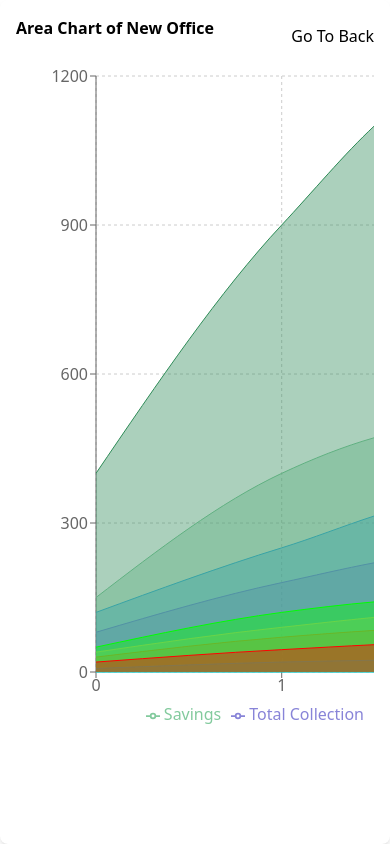
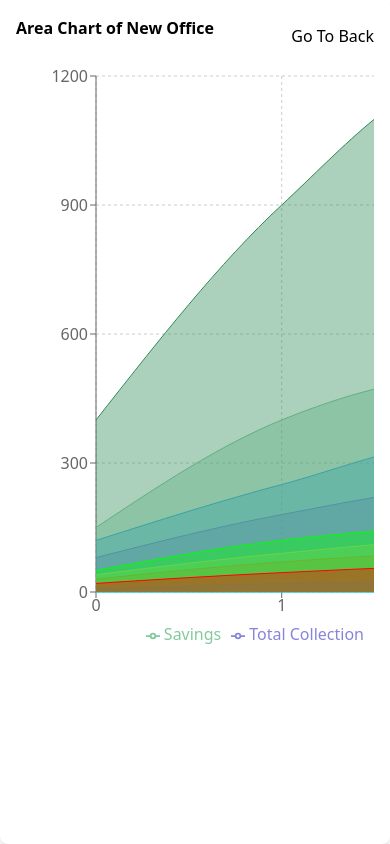
Before and after one commit to jubayer8221/zone_region_monitoring, a Next.js app: page /page/areachart/1 in a window 390 px wide. Shown: the top 844 px of the page. Built offline with nearby package versions, Linux system fonts and the light colour scheme.

Commit message:
responsive for smartphone

```diff
--- a/src/app/page/areachart/[id]/page.jsx
+++ b/src/app/page/areachart/[id]/page.jsx
@@ -206,7 +206,7 @@ const AreaChartCompo = () => {
             width="100%"
             height="100%"
             minWidth="1410px"
-            minHeight="730px"
+            minHeight="650px"
           >
             <AreaChart {...commonProps}>
               <CartesianGrid strokeDasharray="3 3" />
@@ -256,7 +256,7 @@ const AreaChartCompo = () => {
           className="flex-grow overflow-auto"
           style={{
             width: "100%",
-            minHeight: "700px",
+            minHeight: "600px",
             // These styles ensure the container takes remaining space and scrolls
           }}
         >
--- a/src/components/zone_table/ZoneTable.jsx
+++ b/src/components/zone_table/ZoneTable.jsx
@@ -78,7 +78,7 @@ const ZoneTable = () => {
   return (
     <>
       <div className="p-4 m-2 bg-gray-100">
-        <h1 className="lg:text-3xl md:text-2xl font-bold mb-4">
+        <h1 className="lg:text-3xl md:text-2xl font-bold mb-4t">
           Bangladesh Financial Data
         </h1>
         <div className="overflow-x-auto bg-white rounded-md shadow-md">
```
